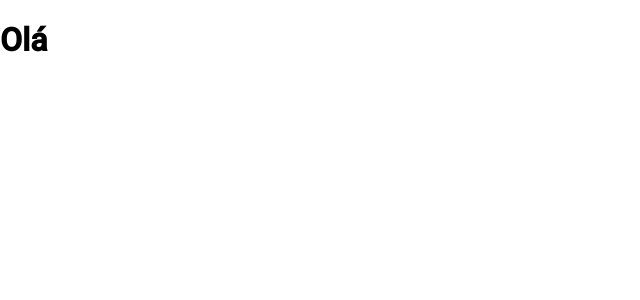
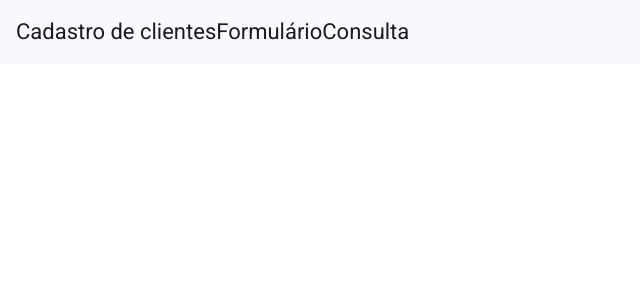
Before and after one commit to FidelMaluto/Angular, an Angular app in the folder crud-angular-material/: page / in a window 1280 px wide. Shown: the top 300 px of the page, without its empty margins (0-640 px from the left). Built offline with nearby package versions, Linux system fonts and the light colour scheme.

Commit message:
refactor: Construindo o toolbar

```diff
--- a/crud-angular-material/src/app/app.component.html
+++ b/crud-angular-material/src/app/app.component.html
@@ -1 +1,6 @@
-<h1>Olá</h1>
+<mat-toolbar color="primary">
+  <span>Cadastro de clientes</span>
+  <span class="spacer"></span>
+  <a>Formulário</a>
+  <a>Consulta</a>
+</mat-toolbar>
--- a/crud-angular-material/src/app/app.component.ts
+++ b/crud-angular-material/src/app/app.component.ts
@@ -1,9 +1,10 @@
 import { Component } from '@angular/core';
 import { RouterOutlet } from '@angular/router';
+import { MatToolbarModule } from '@angular/material/toolbar';
 
 @Component({
   selector: 'app-root',
-  imports: [RouterOutlet],
+  imports: [RouterOutlet, MatToolbarModule],
   templateUrl: './app.component.html',
   styleUrl: './app.component.scss'
 })
```
